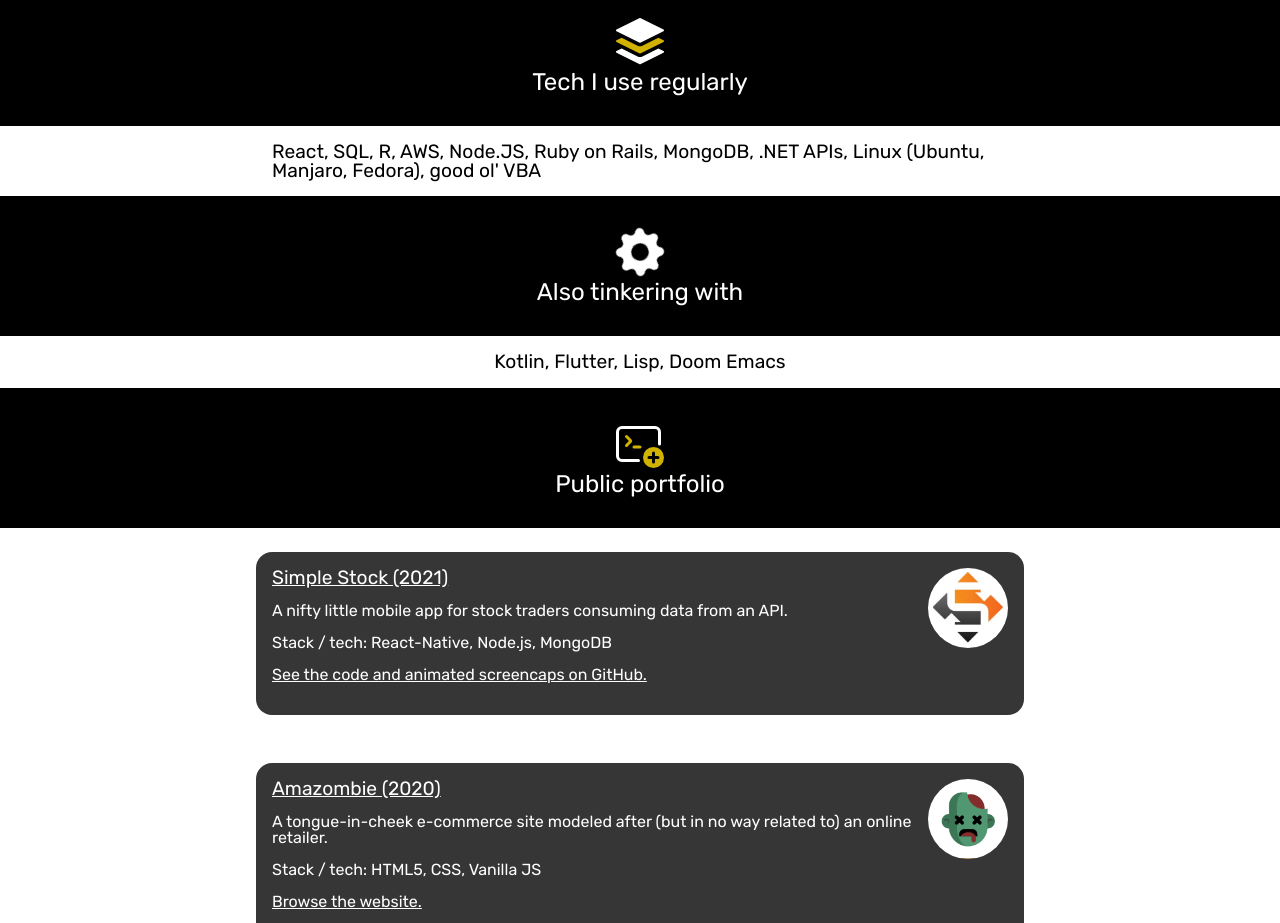
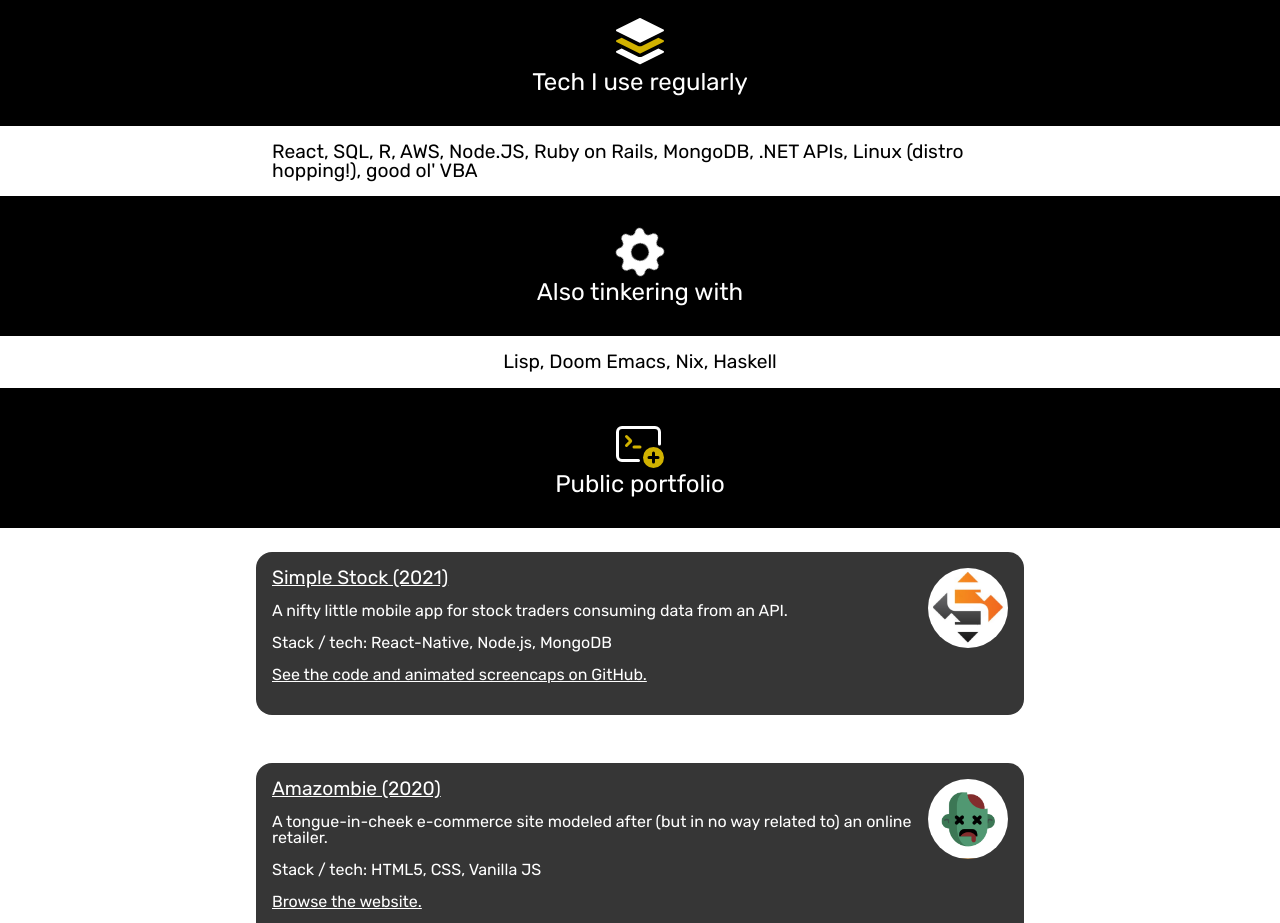
Before and after one commit to tiQu/portfolio, a React (Create React App) app: page / in a window 1280 px wide. Shown: the part 860-1783 px from the top of the page. Built offline with nearby package versions, Linux system fonts and the light colour scheme.

Commit message:
Update Home.js
Minor text updates

```diff
--- a/src/components/home/Home.js
+++ b/src/components/home/Home.js
@@ -26,9 +26,9 @@ export default function Home() {
                     <li>&gt; Mentored and trained team members on tools and best practices in data analysis and software development</li>
                 </ul>
                 <HomeDivider Graphic={svgStack} dividerText="Tech I use regularly" />
-                <div className="home-tech">React, SQL, R, AWS, Node.JS, Ruby on Rails, MongoDB, .NET APIs, Linux (Ubuntu, Manjaro, Fedora), good ol' VBA</div>
+                <div className="home-tech">React, SQL, R, AWS, Node.JS, Ruby on Rails, MongoDB, .NET APIs, Linux (distro hopping!), good ol' VBA</div>
                 <HomeDivider Graphic={svgGear} dividerText="Also tinkering with" />
-                <div className="home-tech">Kotlin, Flutter, Lisp, Doom Emacs</div>
+                <div className="home-tech">Lisp, Doom Emacs, Nix, Haskell</div>
                 <HomeDivider Graphic={svgConsolePlus} dividerText="Public portfolio" />
                 <Projects />
             </div>
```
